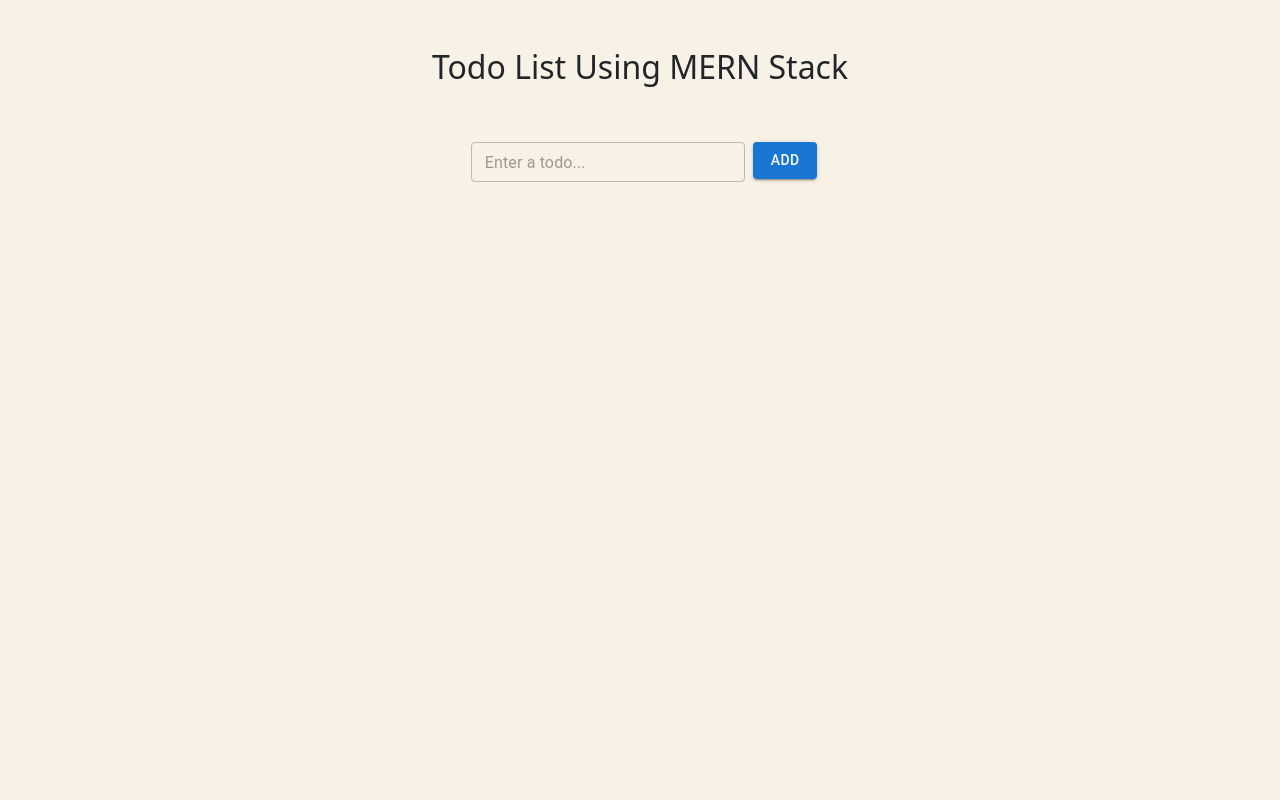
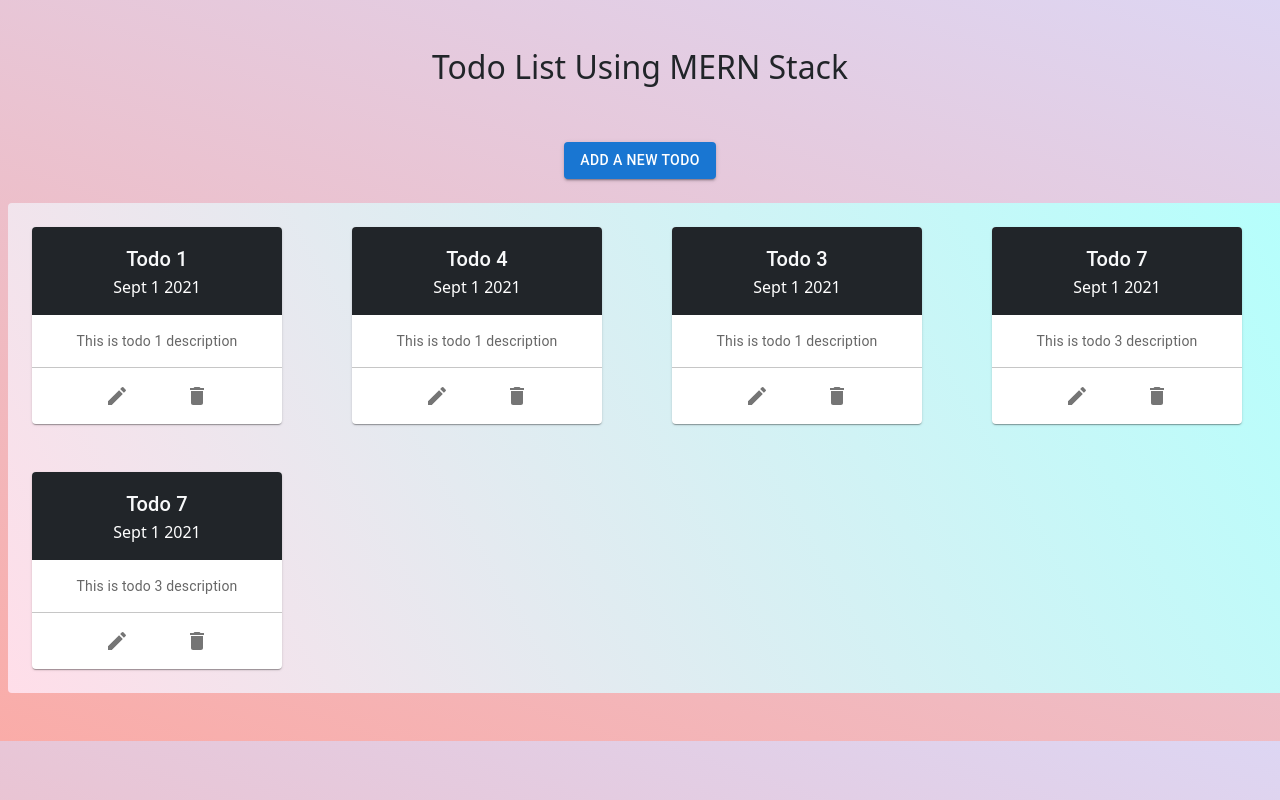
Before and after one commit to Shambhavi44/todo-mern, a React (Create React App) app in the folder root/client/: page / in a window 1280 px wide. Built offline with nearby package versions, Linux system fonts and the light colour scheme.

Commit message:
Configure design structure

```diff
--- a/root/client/src/App.css
+++ b/root/client/src/App.css
@@ -1,4 +1,42 @@
 body {
-  background-color: rgb(248, 241, 229) !important;
+  /* background-color: rgb(248, 241, 229) !important; */
+  background-image: linear-gradient(19deg, #faaca8, #ddd6f3);
   color: rgb(255, 255, 255);
+  overflow: hidden;
 }
+
+/* width */
+::-webkit-scrollbar {
+  width: 5px;
+}
+
+/* Track */
+::-webkit-scrollbar-track {
+  background: #f1f1f1;
+}
+
+/* Handle */
+::-webkit-scrollbar-thumb {
+  background: #888;
+  border-radius: 6px;
+}
+
+/* Handle on hover */
+::-webkit-scrollbar-thumb:hover {
+  background: #555;
+}
+
+.sticky-top {
+  position: -webkit-sticky;
+  position: sticky;
+  top: 0;
+  z-index: 1020;
+}
+
+.padding-override {
+  padding: 0 !important;
+}
+
+.body-bg {
+  background-image: linear-gradient(60deg, #ffdee9, #b5fffc);
+}
--- /dev/null
+++ b/root/client/src/components/CardDisplay.jsx
@@ -0,0 +1,50 @@
+import * as React from "react";
+import Card from "@mui/material/Card";
+import CardHeader from "@mui/material/CardHeader";
+import CardContent from "@mui/material/CardContent";
+import IconButton from "@mui/material/IconButton";
+import Typography from "@mui/material/Typography";
+import DeleteIcon from "@mui/icons-material/Delete";
+import { CardActions, Divider } from "@mui/material";
+import EditIcon from "@mui/icons-material/Edit";
+
+export default function CardDisplay(props) {
+  const {
+    todoInfo = {},
+    onDeleteIconClick = () => {},
+    onEditIconClick = () => {},
+  } = props;
+  return (
+    <Card sx={{ maxWidth: 250 }} className="m-4">
+      <CardHeader
+        title={todoInfo.title}
+        subheader={todoInfo.date}
+        titleTypographyProps={{ variant: "h6" }}
+        subheaderTypographyProps={{ variant: "p", color: "white" }}
+        className="sticky-top bg-dark text-light"
+      />
+      <CardContent style={{ maxHeight: 200, overflowY: "auto" }}>
+        <Typography variant="body2" color="text.secondary">
+          {todoInfo.description}
+        </Typography>
+      </CardContent>
+      <Divider />
+      <CardActions className="d-flex justify-content-center">
+        <IconButton
+          aria-label="settings"
+          className="px-4"
+          onClick={onEditIconClick}
+        >
+          <EditIcon />
+        </IconButton>
+        <IconButton
+          aria-label="settings"
+          className="px-4"
+          onClick={onDeleteIconClick}
+        >
+          <DeleteIcon />
+        </IconButton>
+      </CardActions>
+    </Card>
+  );
+}
--- a/root/client/src/components/Home.jsx
+++ b/root/client/src/components/Home.jsx
@@ -1,9 +1,81 @@
-import React from "react";
-import Skeleton from "@mui/material/Skeleton";
-import { Button, Stack, TextField } from "@mui/material";
+import React, { useState } from "react";
+import {
+  Button,
+  Grid,
+  // makeStyles,
+  Modal,
+  TextField,
+  Typography,
+} from "@mui/material";
 import { Box } from "@mui/system";
+import CardDisplay from "./CardDisplay";
+
+// const useStyles = makeStyles((theme) => ({
+//   root: {
+//     display: "flex",
+//     textAlign: "center",
+//     width: 300,
+//     marginLeft: 100,
+//     marginTop: 200,
+//   },
+//   hidden: {
+//     display: "none",
+//   },
+//   button: {
+//     background: "green",
+//   },
+//   label: {
+//     backgroundColor: "white",
+//   },
+// }));
 
 const Home = () => {
+  const style = {
+    position: "absolute",
+    top: "50%",
+    left: "50%",
+    transform: "translate(-50%, -50%)",
+    width: 400,
+    bgcolor: "white !important",
+    boxShadow: 24,
+    p: 4,
+  };
+  // const classes = useStyles();
+
+  const [open, setOpen] = useState(false);
+  const dummyData = [
+    {
+      title: "Todo 1",
+      description: "This is todo 1 description",
+      id: "1",
+      date: "Sept 1 2021",
+    },
+    {
+      title: "Todo 4",
+      description: "This is todo 1 description",
+      id: "2",
+      date: "Sept 1 2021",
+    },
+    {
+      title: "Todo 3",
+      description: "This is todo 1 description",
+      id: "4",
+      date: "Sept 1 2021",
+    },
+    {
+      title: "Todo 7",
+      description: "This is todo 3 description",
+      id: "6",
+      date: "Sept 1 2021",
+    },
+    {
+      title: "Todo 7",
+      description: "This is todo 3 description",
+      id: "7",
+      date: "Sept 1 2021",
+    },
+  ];
+
   return (
     <div className="text-center my-5">
       <h2 className="my-5">Todo List Using MERN Stack</h2>
@@ -15,24 +87,82 @@ const Home = () => {
         noValidate
         autoComplete="off"
       >
+        <Button
+          variant="contained"
+          className="mt-2"
+          onClick={() => setOpen(true)}
+        >
+          Add a new Todo
+        </Button>
+      </Box>
+      <Grid
+        className="d-flex mx-2 body-bg rounded my-4"
+        style={{ maxHeight: "65vh", overflowY: "scroll" }}
+        container
+      >
+        {dummyData.map((item) => (
+          <Grid item lg={3}>
+            <CardDisplay className="col-lg-4" todoInfo={item} />
+          </Grid>
+        ))}
+      </Grid>
+      <Modal
+        open={open}
+        onClose={() => setOpen(false)}
+        aria-labelledby="modal-modal-title"
+        aria-describedby="modal-modal-description"
+      >
+        <Box style={style} className="bg-white px-4 py-3 rounded">
+          <Typography
+            id="modal-modal-title"
+            variant="h5"
+            component="h2"
+            className="mt-2"
+          >
+            Add a new Todo
+          </Typography>
+          <Typography id="modal-modal-description" sx={{ mt: 3 }}>
             <TextField
               id="todoInput"
               required
               size="small"
               fullWidth
-          placeholder="Enter a todo..."
+              label="Todo Name"
+              variant="filled"
             />
-        <Button variant="contained" className="mt-2">
+
+            <TextField
+              id="todoInput"
+              required
+              size="small"
+              fullWidth
+              label="Todo Description"
+              multiline
+              rows={4}
+              className="my-4"
+              margin="normal"
+              variant="filled"
+              style={{ marginBottom: 20, marginTop: 20 }}
+            />
+          </Typography>
+          <Grid container justifyContent="flex-end" className="mt-2">
+            <Button
+              variant="contained"
+              className="mt-2 mx-3"
+              onClick={() => setOpen(true)}
+            >
+              Clear All
+            </Button>
+            <Button
+              variant="contained"
+              className="mt-2"
+              onClick={() => setOpen(true)}
+            >
               Add
             </Button>
+          </Grid>
         </Box>
-      <div>
-        {/* <Stack spacing={1}>
-          <Skeleton variant="text" />
-          <Skeleton variant="circular" width={40} height={40} />
-          <Skeleton variant="rectangular" width={210} height={118} />
-        </Stack> */}
-      </div>
+      </Modal>
     </div>
   );
 };
```
Also changed, not shown: 1 other file (tests, documents, lock files or other folders). Lines whose indentation alone changed are shown as unchanged.
